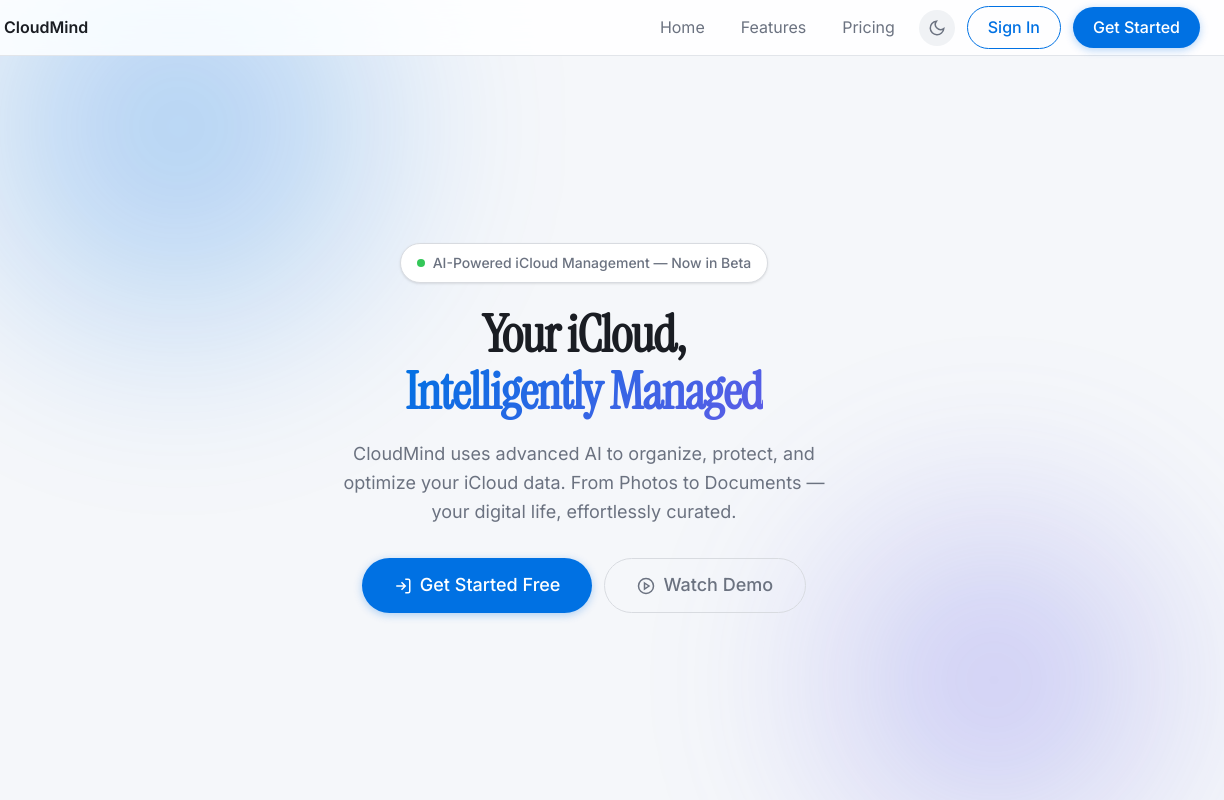
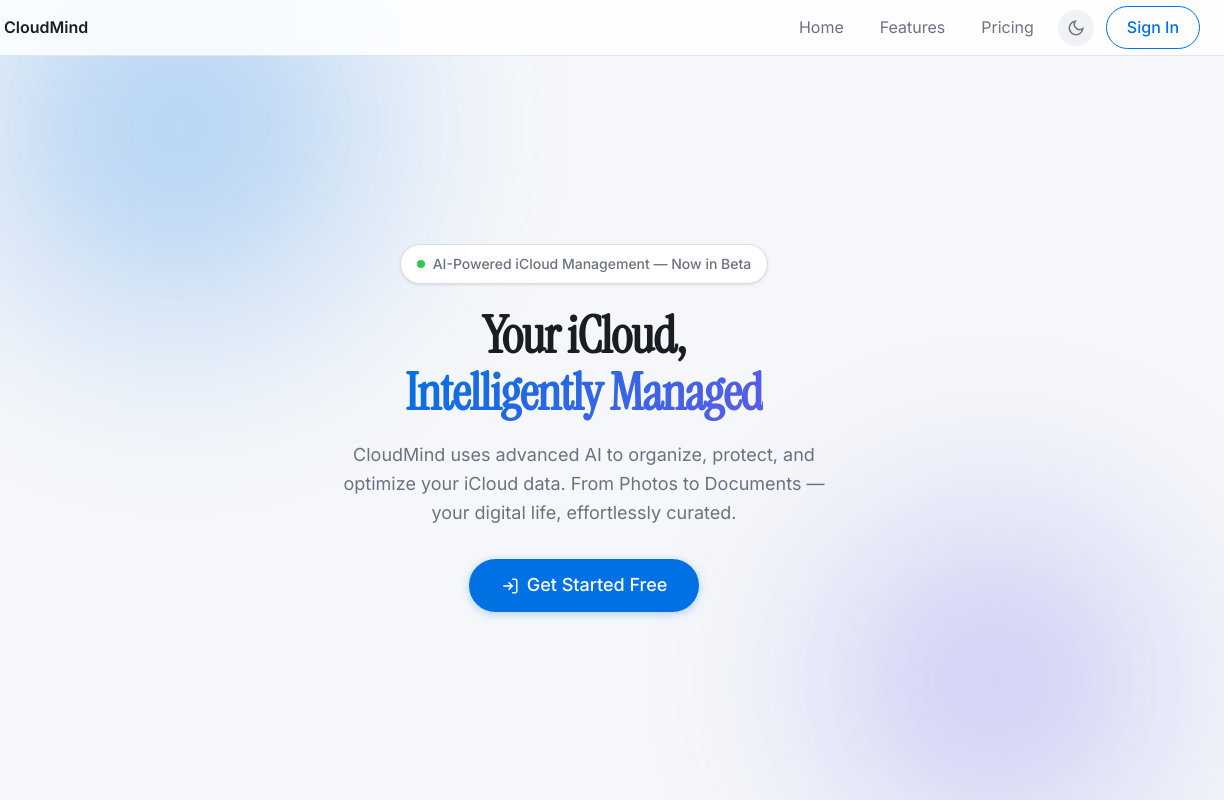
Before and after one commit to mit2697/Cloudmind-2, a plain HTML site: page index.html in a window 1280 px wide. Shown: the top 800 px of the page, 56-1280 px from the left. Drawn offline with nearby package versions, Linux system fonts and the light colour scheme.

Commit message:
Update index.html
removed get demo

```diff
--- a/index.html
+++ b/index.html
@@ -755,7 +755,7 @@
       <svg width="18" height="18" viewBox="0 0 24 24" fill="none" stroke="currentColor" stroke-width="2"><circle cx="12" cy="12" r="5"/><path d="M12 1v2M12 21v2M4.22 4.22l1.42 1.42M18.36 18.36l1.42 1.42M1 12h2M21 12h2M4.22 19.78l1.42-1.42M18.36 5.64l1.42-1.42"/></svg>
     </button>
     <button class="btn btn-outline" onclick="showView('login')">Sign In</button>
-    <button class="btn btn-primary" onclick="showView('login')">Get Started</button>
+   <!-- <button class="btn btn-primary" onclick="showView('login')">Get Started</button> -->
   </div>
   <div class="navbar-actions" id="nav-dashboard-actions" style="display:none">
     <button class="theme-toggle" data-theme-toggle aria-label="Toggle theme">
@@ -789,14 +789,14 @@
           <svg width="18" height="18" viewBox="0 0 24 24" fill="none" stroke="currentColor" stroke-width="2"><path d="M15 3h4a2 2 0 0 1 2 2v14a2 2 0 0 1-2 2h-4M10 17l5-5-5-5M15 12H3"/></svg>
           Get Started Free
         </button>
-        <button class="btn btn-ghost">
+     <!--   <button class="btn btn-ghost">
           <svg width="18" height="18" viewBox="0 0 24 24" fill="none" stroke="currentColor" stroke-width="2"><circle cx="12" cy="12" r="10"/><polygon points="10 8 16 12 10 16 10 8"/></svg>
           Watch Demo
-        </button>
+        </button>-->
       </div>
     </div>
   </div>
-
+<!--
   <div class="stats-section">
     <div class="stats-inner">
       <div class="stat"><div class="stat-value">2.4M+</div><div class="stat-label">Files Organized</div></div>
@@ -805,7 +805,7 @@
       <div class="stat"><div class="stat-value">4.9★</div><div class="stat-label">User Rating</div></div>
     </div>
   </div>
-
+-->
   <div class="features-section">
     <div class="section-label">Features</div>
     <h2 class="section-title">Everything your iCloud needs to thrive</h2>
```
